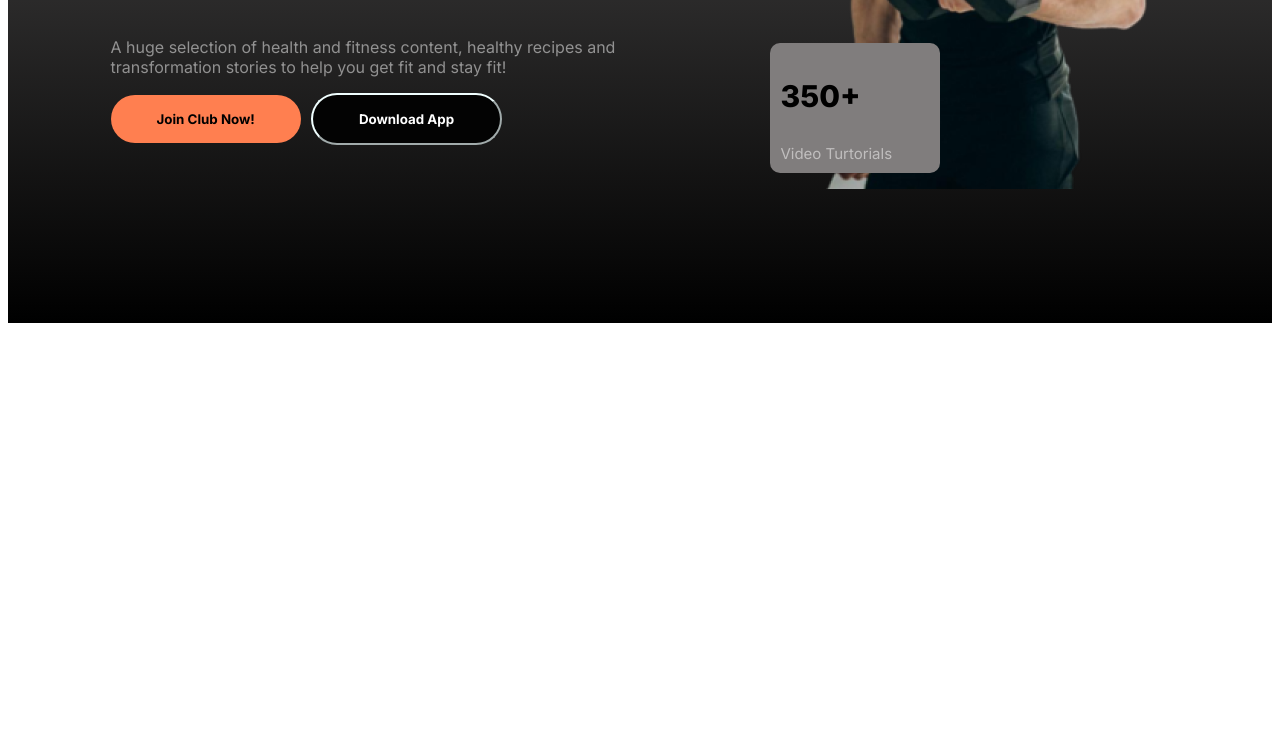
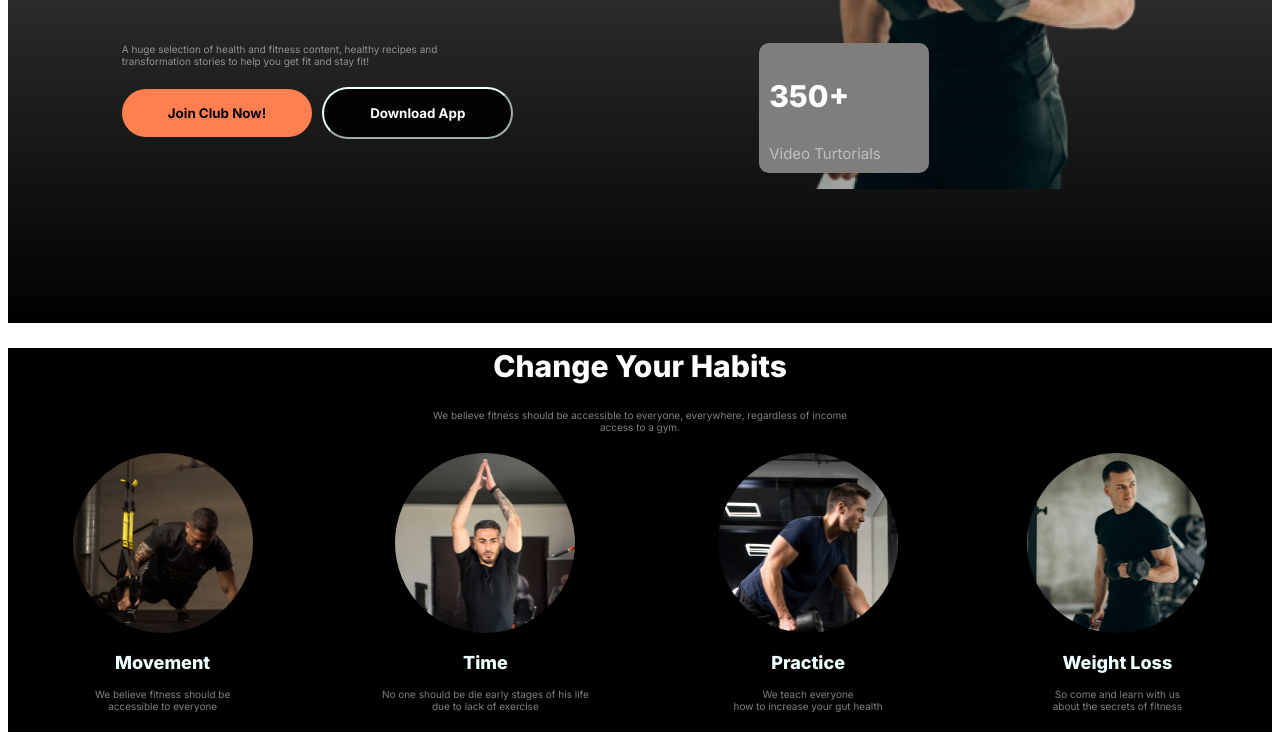
Before and after one commit to Shahin11cuet/fitness-website, a plain HTML site: page index.html in a window 1280 px wide. Shown: the part 734-1474 px from the top of the page. Before the commit the page ends 1065 px from the top, so only its background shows below. Drawn offline with Linux system fonts and the light colour scheme.

Commit message:
Section-01

```diff
--- a/index.html
+++ b/index.html
@@ -37,7 +37,7 @@
                 <h3 class="head01">500+</h3>
               <p class="head-description">Free workout Videos</p>
             </div>
-            <div class="details-container"><img src="./images/Images 2.png" alt=""></div>
+            <div class="details-container"><img class="image-banner" src="./images/Images 2.png" alt=""></div>
               <div class="content-details details-container details-02">
                 <h3 class="head01">350+</h3>
               <p class="head-description">Video Turtorials</p>
@@ -50,7 +50,44 @@
 
     </Header>
 
+   <main class="main-bg">
+     <section class="section-01">
+      <h2 class="head01">Change Your Habits</h2>
+      <p  class="banner-description">We believe fitness should be accessible to everyone, everywhere, regardless of income <br> access to a gym.</p>
+      <div class="img-class">
+        <div>
+          <img class="rounded-circle" src="./images/image 3.png" alt="">
+          <h2 class="mini-heads">Movement</h2>
+          <p class="banner-description">We believe fitness should be<br>accessible to everyone</p>
+        </div>
+        <div>
+          <img class="rounded-circle" src="./images/image 2.png" alt="">
+          <h2 class="mini-heads">Time</h2>
+          <p class="banner-description">No one should be die early stages of his life <br> due to lack of exercise</p>
+        </div>
+        <div>
+          <img class="rounded-circle" src="/images/image 4.png" alt="">
+          <h2 class="mini-heads">Practice</h2>
+          <p class="banner-description">We teach everyone<br>how to increase your gut health</p>
+        </div>
+        <div>
+          <img class="rounded-circle" src="/images/image 5.png" alt="">
+          <h2 class="mini-heads">Weight Loss</h2>
+          <p class="banner-description">So come and learn with us <br> about the secrets of fitness</p>
+        </div>
 
+
+
+      </div>
+     </section>
+
+
+
+
+
+
+
+   </main>
 
 
 </body>
--- a/styles/assignment.css
+++ b/styles/assignment.css
@@ -93,8 +93,9 @@
 }
 .banner-description{
 
-    font-size: 16px;
+    font-size: 10px;
     color: rgba(255, 255, 255, 0.5);
+    margin-bottom: 20px;
 
 }
 
@@ -136,6 +137,7 @@
 
     font-weight: 800;
     font-size: 30px;
+    color: white;
 }
 
 .head-description{
@@ -154,9 +156,55 @@
     top: 250px;
     left: 200px;
     z-index: 1;
+    width: 100%;
 }
 .details-02{
 
     top: -150px;
     right: 50px;
+    width: 100%;
 }
+
+.image-banner{
+   width: 100%;
+
+
+}
+/*Responsive Header*/
+
+@media screen and (max-width: 576px) {
+
+
+    .nav-display, .banner, .img-class{
+            flex-direction: column;
+        }
+}
+
+/*Main section*/
+
+.main-bg{
+
+  max-width: 1440px;
+  background-color: black;
+}
+.section-01{
+   text-align: center;
+
+}
+.mini-heads{
+
+    font-weight: 800;
+    font-size: 18px;
+    color: azure;
+
+}
+.rounded-circle {
+    width: 180px;
+    height: 180px;
+    border-radius: 50%;
+}
+.img-class{
+
+    display: flex;
+    justify-content: space-around;
+}
```
